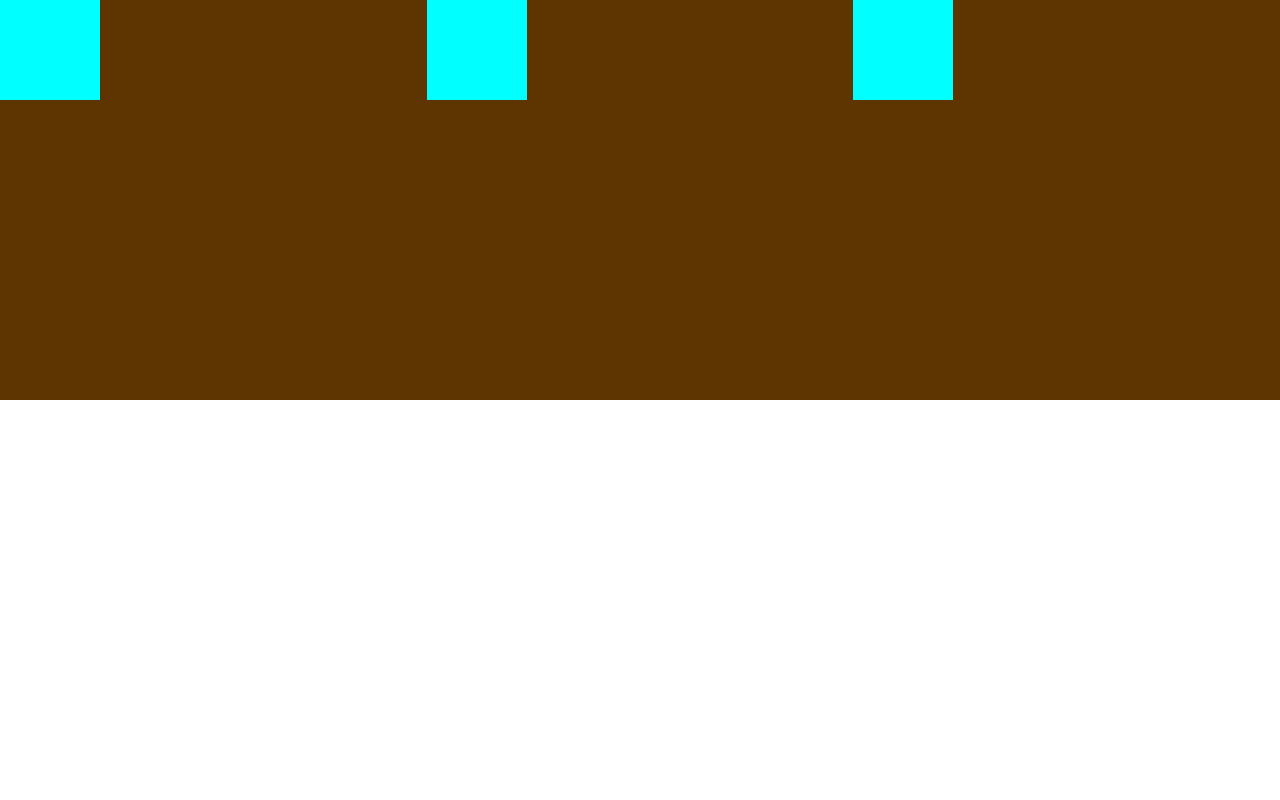
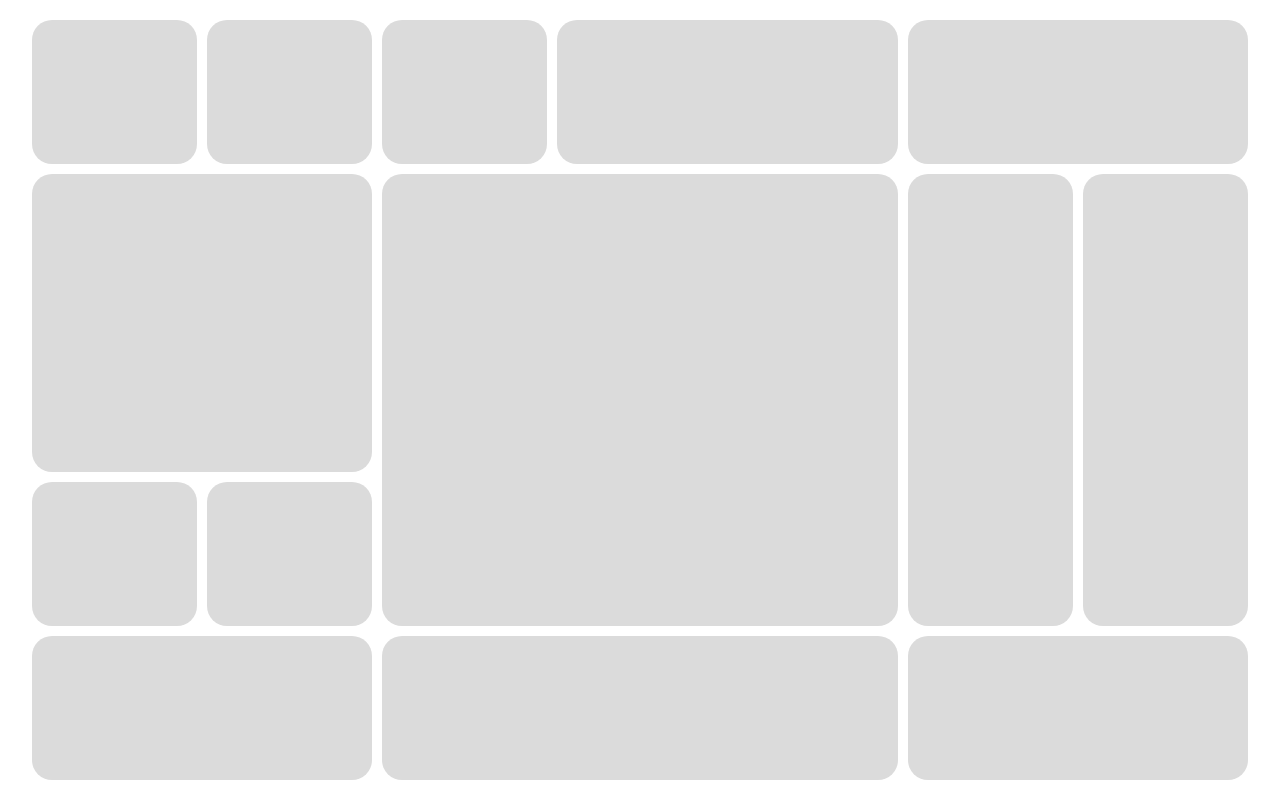
Before and after one commit to ArpanSankesh/Bento-Grid-css-, a plain HTML site: page index.html in a window 1280 px wide. Drawn offline with Linux system fonts and the light colour scheme.

Commit message:
File and boilerplate

```diff
--- a/index.html
+++ b/index.html
@@ -8,9 +8,21 @@
 </head>
 <body>
     <div class="container">
-        <div class="grid-column"></div>
-        <div class="grid-column"></div>
-        <div class="grid-column"></div>
+        <div class="grid-item box1"></div>
+        <div class="grid-item box2"></div>
+        <div class="grid-item box3"></div>
+        <div class="grid-item box4"></div>
+        <div class="grid-item box5"></div>
+        <div class="grid-item box6"></div>
+        <div class="grid-item box7"></div>
+        <div class="grid-item box8"></div>
+        <div class="grid-item box9"></div>
+        <div class="grid-item box10"></div>
+        <div class="grid-item box11"></div>
+        <div class="grid-item box12"></div>
+        <div class="grid-item box13"></div>
+        <div class="grid-item box14"></div>
     </div>
+
 </body>
 </html>
--- a/style.css
+++ b/style.css
@@ -7,17 +7,41 @@
 html, body {
     height: 100%;
     width: 100%;
+    display: flex;
+    align-items: center;
+    justify-content: center;
 }
 
 .container{
-    background-color: rgb(94, 53, 0);
+    width: 95%;
+    height: 95%;
     display: grid;
-    grid-template-columns: 1fr 1fr 1fr;
-    grid-template-rows: 1fr 1fr 1fr 1fr;
+    grid-template-columns: repeat(7, 1fr);
+    gap: 10px;
+    grid-template-areas:
+    " box1 box2 box3 box4 box4 box5 box5"
+    " box6 box6 box7 box7 box7 box8 box9"
+    " box6 box6 box7 box7 box7 box8 box9"
+    " box10 box11 box7 box7 box7 box8 box9"
+    " box12 box12 box13 box13 box13 box14 box14";
 }
 
-.grid-column{
-    background-color: aqua;
-    width: 100px;
-    height: 100px;
+.grid-item{
+    background-color: rgb(219, 219, 219);
+    border-radius: 20px;
 }
+
+.box1 { grid-area: box1; }
+.box2 { grid-area: box2; }
+.box3 { grid-area: box3; }
+.box4 { grid-area: box4; }
+.box5 { grid-area: box5; }
+.box6 { grid-area: box6; }
+.box7 { grid-area: box7; }
+.box8 { grid-area: box8; }
+.box9 { grid-area: box9; }
+.box10 { grid-area: box10; }
+.box11 { grid-area: box11; }
+.box12 { grid-area: box12; }
+.box13 { grid-area: box13; }
+.box14 { grid-area: box14; }
```
